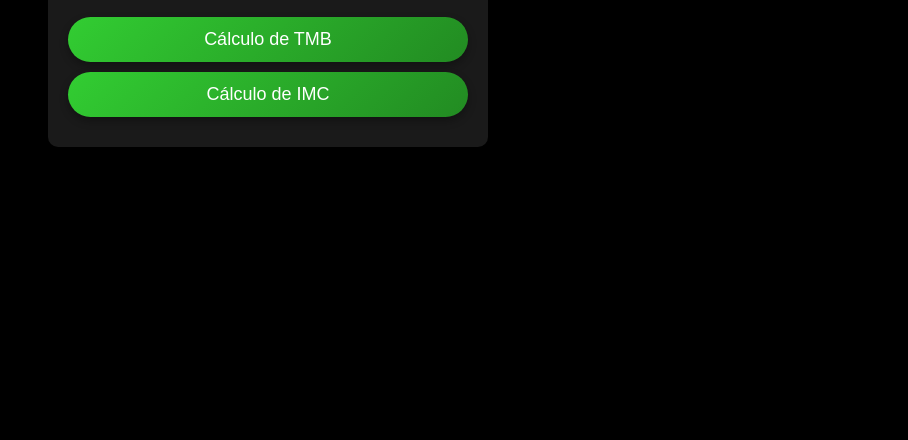
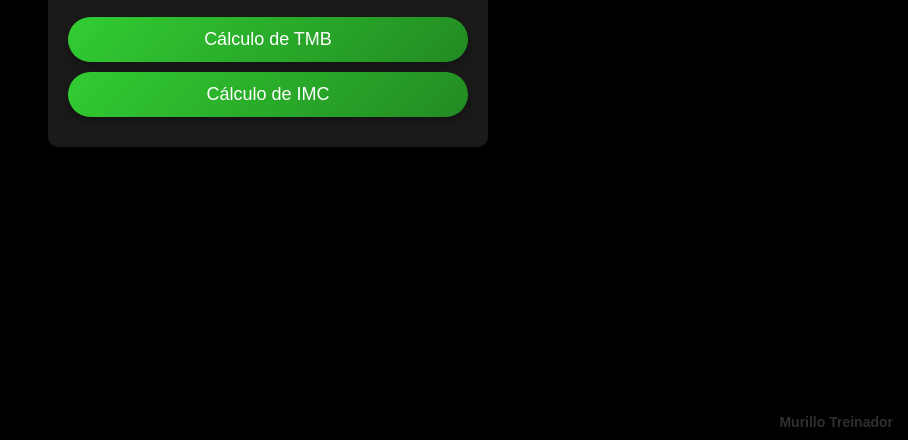
Before and after one commit to GabrielValeze/CalculadoraTMB, a plain HTML site: page index.html in a window 1280 px wide. Shown: the part 360-800 px from the top of the page, without its empty margins (372-1280 px from the left). Drawn offline with Linux system fonts and the light colour scheme.

Commit message:
Update index.html

```diff
--- a/index.html
+++ b/index.html
@@ -5,6 +5,17 @@
     <meta name="viewport" content="width=device-width, initial-scale=1.0">
     <title>Calculadora de Saúde</title>
     <link rel="stylesheet" href="styles.css">
+    <style>
+        .assinatura {
+            position: fixed;
+            bottom: 10px;
+            right: 15px;
+            font-size: 14px;
+            font-weight: bold;
+            color: #444;
+            opacity: 0.7;
+        }
+    </style>
 </head>
 <body>
     <div class="container">
@@ -44,6 +55,9 @@
             <div class="result" id="result-imc"></div>
         </div>
     </div>
+
+    <!-- Assinatura no canto inferior direito -->
+    <div class="assinatura">Murillo Treinador</div>
 
     <script>
         function toggleDetails(id) {
```
